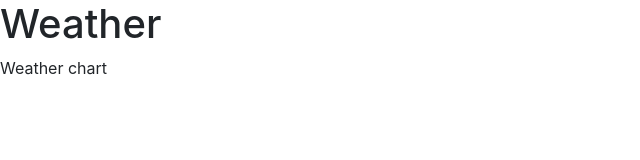
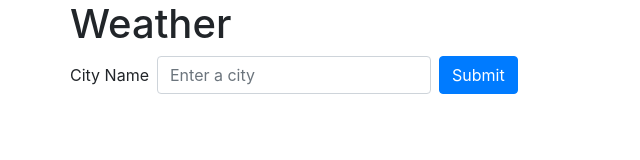
Before and after one commit to khanguslee/weather-chart, a website: page index.html in a window 1280 px wide. Shown: the whole page, without its empty margins (0-640 px from the left). Drawn offline with nearby package versions, Linux system fonts and the light colour scheme.

Commit message:
Client now logs weather data based on input city

```diff
--- a/index.html
+++ b/index.html
@@ -5,10 +5,22 @@
 </head>
 
 <body>
+    <div class='container'>
+        <div class='row'>
+            <h1>Weather</h1>
+        </div>
+        <div class='row'>
+            <form class='form-inline' onsubmit="submitCity();return false">
+                <div class='form-group mr-2'>
+                    <label for="inputCityName">City Name</label>
+                    <input type="text" class="form-control ml-2" id="inputCityName" placeholder="Enter a city">
+                </div>
+                <button type="submit" class="btn btn-primary">Submit</button>
+            </form>
+        </div>
+    </div>
 
-    <h1>Weather</h1>
-
-    <p>Weather chart</p>
 
 </body>
+<script src="index.js" type="text/javascript"></script>
 </html>
--- a/index.js
+++ b/index.js
@@ -0,0 +1,17 @@
+function submitCity() {
+    let inputCity = document.getElementById('inputCityName').value;
+
+    // Check for no inputted city
+    if (inputCity == '') {
+        return false
+    }
+
+    // Get data from server endpoint
+    fetch('/weather/' + inputCity)
+    .then((response) => {
+        return response.json();
+    })
+    .then((jsonData) => {
+        console.log(JSON.stringify(jsonData));
+    })
+}
--- a/package.json
+++ b/package.json
@@ -17,6 +17,7 @@
   },
   "homepage": "https://github.com/khanguslee/weather-chart#readme",
   "dependencies": {
-    "express": "^4.16.4"
+    "express": "^4.16.4",
+    "request": "^2.88.0"
   }
 }
```
Also changed, not shown: server.js (+26 -0 lines), 1 other file.
